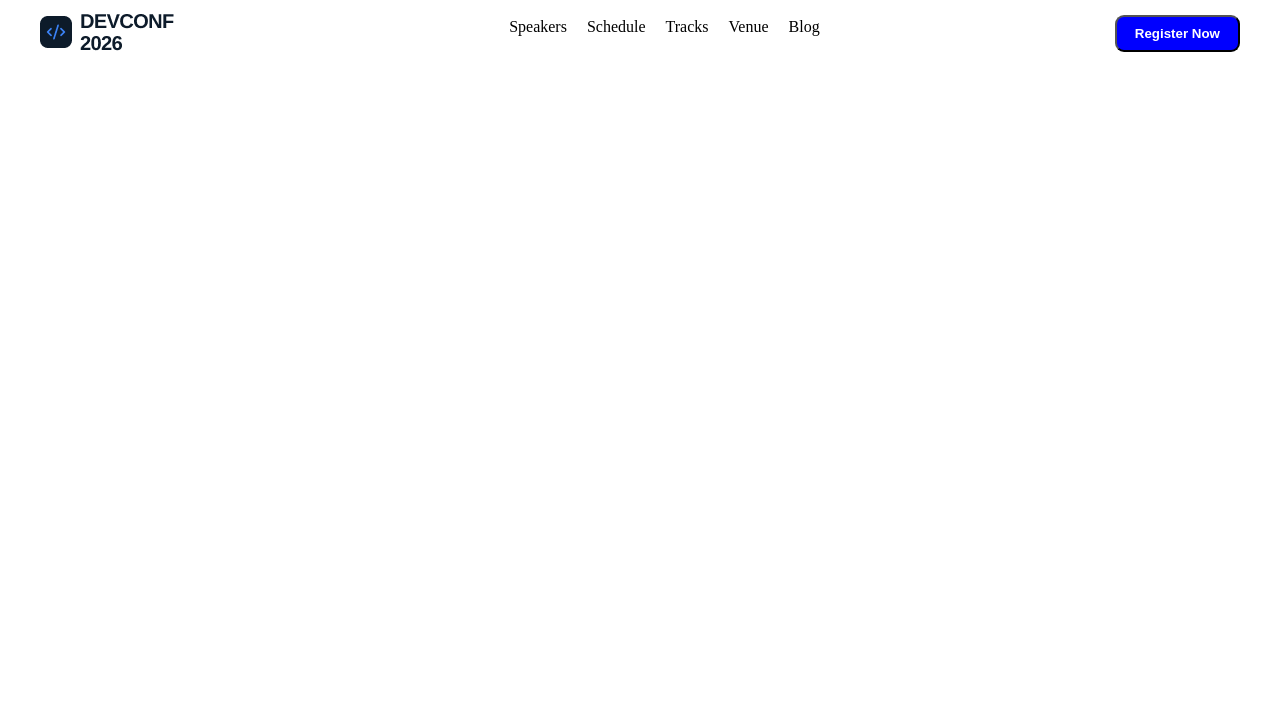
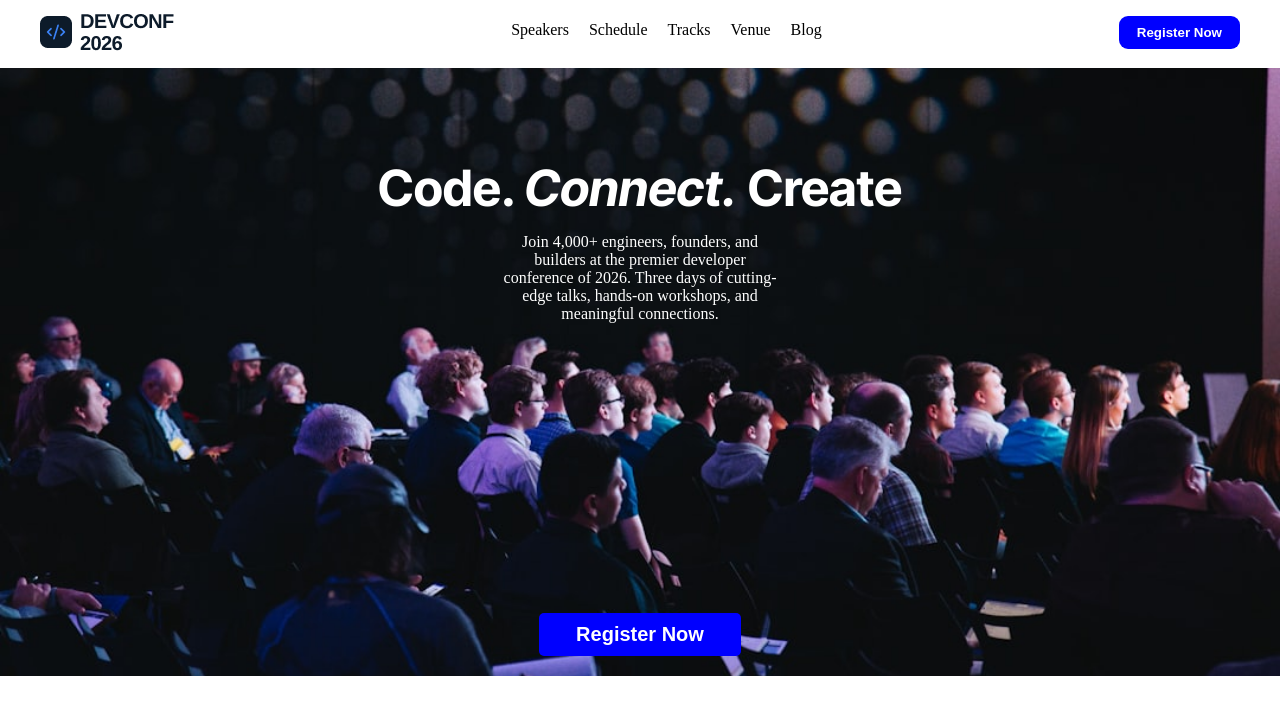
Before and after one commit to anasezhar9306-arch/Assignment-00-1, a plain HTML site: page index.html in a window 1280 px wide. Drawn offline with Linux system fonts and the light colour scheme.

Commit message:
complit hero section

```diff
--- a/index.html
+++ b/index.html
@@ -5,6 +5,12 @@
     <meta name="viewport" content="width=device-width, initial-scale=1.0">
     <title>Assignment-01</title>
     <link rel="stylesheet" href="./style.css">
+
+    <!-- Google font -->
+     <link rel="preconnect" href="https://fonts.googleapis.com">
+<link rel="preconnect" href="https://fonts.gstatic.com" crossorigin>
+<link href="https://fonts.googleapis.com/css2?family=Inter+Tight:ital,wght@0,100..900;1,100..900&display=swap" rel="stylesheet">
+    <!-- Google font -->
 </head>
 <body>
      <!-- navbar start here -->
@@ -15,7 +21,7 @@
             <img src="./assets/logo.png" alt="Logo">
         </div>
         <div>
-            <ul style="margin: 8px;" class="nav-menu">
+            <ul style="margin: 11px;" class="nav-menu">
                 <li>Speakers</li>
                 <li>Schedule</li>
                 <li>Tracks</li>
@@ -24,12 +30,29 @@
             </ul>
         </div>
         <div>
-            <button class="comon-btn" style="margin-top: 5px;">Register Now</button>
+            <button class="comon-btn" style="margin-top: 6px;">Register Now</button>
         </div>
      </nav>
     </div>
     <!-- navbar end here -->
      <!-- navbar end here -->
 
+     <!-- hero section start from here -->
+     <!-- hero section start from here -->
+      <header>
+        <div class="header-chaild">
+            <article>
+            <h1>Code. <em>Connect.</em> Create</h1>
+            <p>Join 4,000+ engineers, founders, and builders at the premier developer conference of 2026. Three days of cutting-edge talks, hands-on workshops, and meaningful connections.</p>
+        </article>
+
+        <div>
+            <button class="hero-s-Register-Now">Register Now</button>
+        </div>
+        </div>
+      </header>
+     <!-- hero section end here -->
+     <!-- hero section end here -->
+
 </body>
 </html>
--- a/style.css
+++ b/style.css
@@ -4,6 +4,7 @@
 .comon-btn{
     background-color: blue;
     color: white;
+    border: none;
     border-radius: 9px;
     padding: 9px 18px;
     font-weight: bold;
@@ -29,4 +30,51 @@ nav{
 
 /* navbaer end here */
 /* navbaer end here */
-/* navbaer end here */
+
+   /* header style start */
+   /* header style start */
+header{
+    background-image: url(./assets/banner.jpg);
+
+    background-size: cover;
+    background-repeat: no-repeat;
+    background-position: center;
+    text-align: center;
+    color: white;
+}
+header div article{
+    padding-top: 90px;
+    font-size: 20px;
+    display: block;
+    display: flex;
+    flex-direction: column;
+    gap: 15px;
+}
+header div article h1{
+    font-size: 50px;
+    font-family: "Inter Tight", sans-serif;
+}
+
+
+header div article p{
+    padding: 0px 500px;
+    font-size: 16px;
+}
+
+
+.hero-s-Register-Now{
+     margin-bottom: 290px;
+    background-color: blue;
+    color: white;
+    border: none;
+    border-radius: 5px;
+    padding: 14px 37px;
+    padding-top: 10px;
+    padding-bottom: 10px;
+    font-weight: bold;
+    margin-top: 290px;
+    font-size: 20px;
+    margin-bottom: 20px;
+}
+   /* header style end */
+   /* header style end */
```
